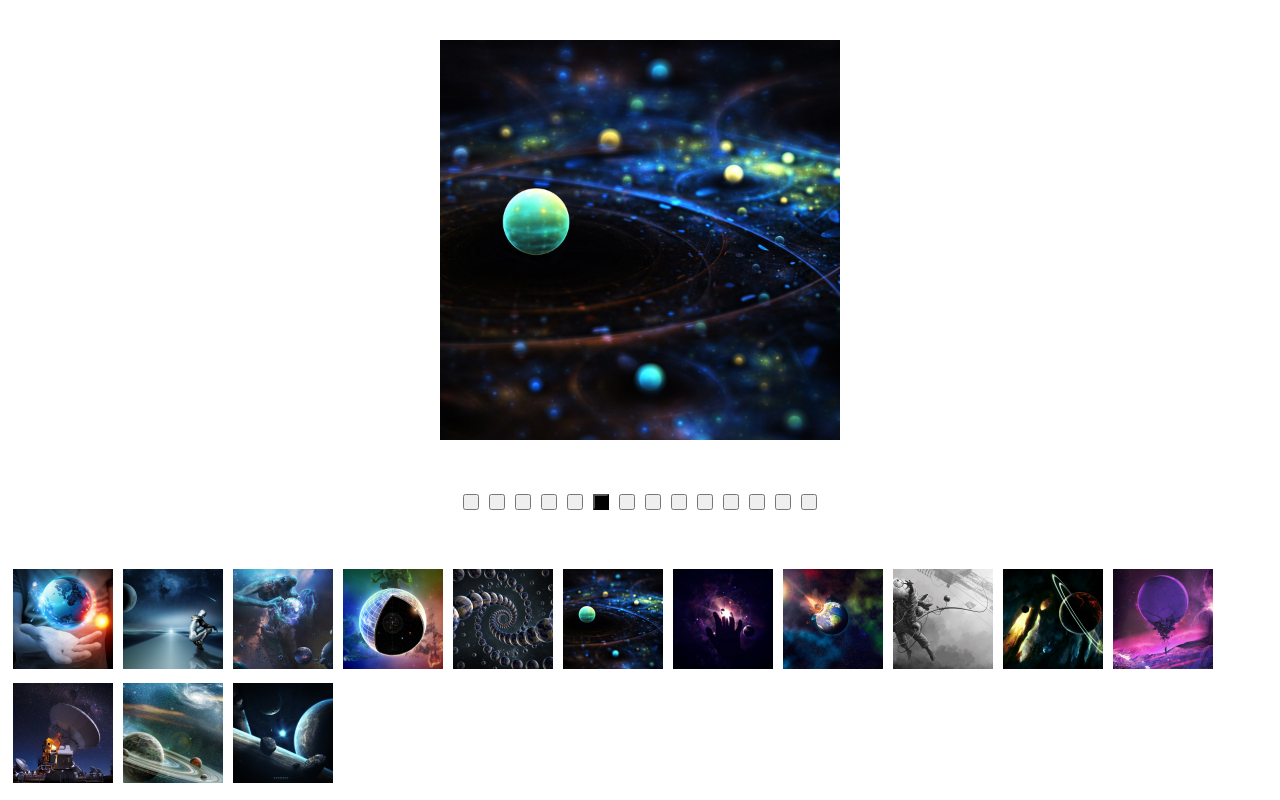
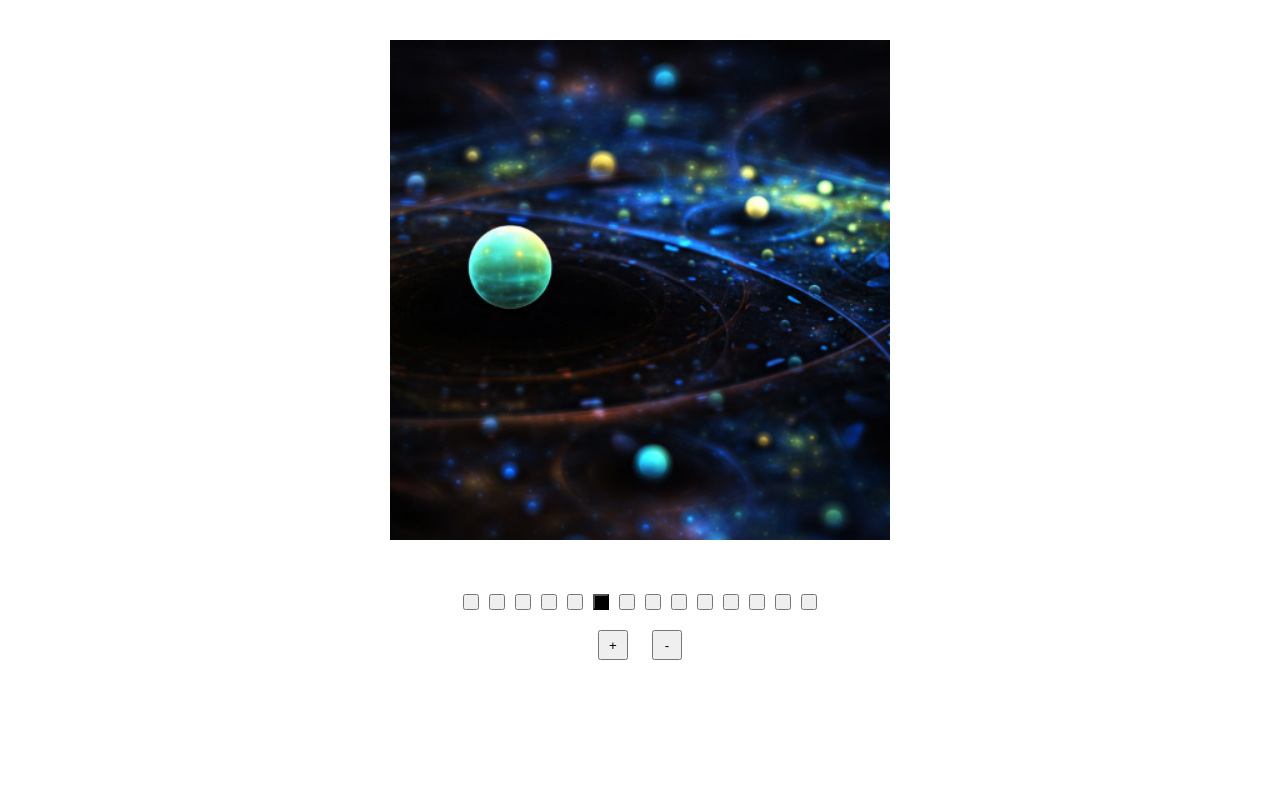
Before and after one commit to natia-n/slider, a plain HTML site: page index.html in a window 1280 px wide. Drawn offline with Linux system fonts and the light colour scheme.

Commit message:
timeris gilakis damateba

```diff
--- a/assets/css/style.css
+++ b/assets/css/style.css
@@ -10,7 +10,7 @@
 }
 
 .header img{
-    width: 400px;
+    width: 500px;
 }
 
 .button-color{
@@ -21,7 +21,6 @@
 
 .buttons{
     width: 100%;
-    height: 80px;
     text-align: center;
 }
 
@@ -35,13 +34,27 @@
 .buttons button:hover{
     background-color: black;
 }
+/*bitton-tomer*/
+
+.button-timer{
+    width: 100%;
+    text-align: center;
+}
+
+.button-timer button{
+    margin: 10px;
+    width: 30px;
+    height: 30px;
+    cursor: pointer;
+    text-align: center;
+}
 
 /*content*/
 
 .images{
     width: 100%;
     text-align: left;
-    /* display: none; */
+    display: none;
 }
 
 .images img{
--- a/assets/js/script.js
+++ b/assets/js/script.js
@@ -31,6 +31,11 @@ const buttonsDiv = document.getElementById("buttons");
 const myImage = document.getElementById("my-image");
 //ფოტოს მივანიჭე მისამართი, ფოტო რომ გამოჩნდეს
 myImage.setAttribute('src', images[0]);
+
+let time1=document.getElementById('time+');
+let time2=document.getElementById('time-');
+//setIntervalis დრო
+let timeSetInterval=1000;
 
 //მასივს გადავყვებით ფორით
 for(let i=0; i<images.length; i++){
@@ -82,7 +87,7 @@ function taimer (){
         //თანმიმდევრობით გამოიტანე შემდეგ ფოტოებს
         myImage.setAttribute('src', images[y]);
         activateButton();
-    }, 1000);
+    }, timeSetInterval);
 }
 
 function activateButton(){
@@ -107,3 +112,15 @@ myImage.addEventListener("mouseenter", () =>{
 myImage.addEventListener("mouseleave", () =>{
     taimer();
 });
+
+time1.addEventListener("click", () =>{
+    clearInterval(TimeInterval);
+    timeSetInterval+=300;
+    taimer();
+});
+
+time2.addEventListener("click", () =>{
+    clearInterval(TimeInterval);
+    timeSetInterval-=300;
+    taimer();
+});
--- a/index.html
+++ b/index.html
@@ -13,6 +13,10 @@
         </div>
         <div class="buttons" id="buttons">
         </div>
+        <div class="button-timer" id="button-timer">
+            <button id="time+">+</button>
+            <button id="time-">-</button>
+        </div>
         <div class="images" id="images">
         </div>
     </div>
```
Also changed, not shown: 1 other file.
